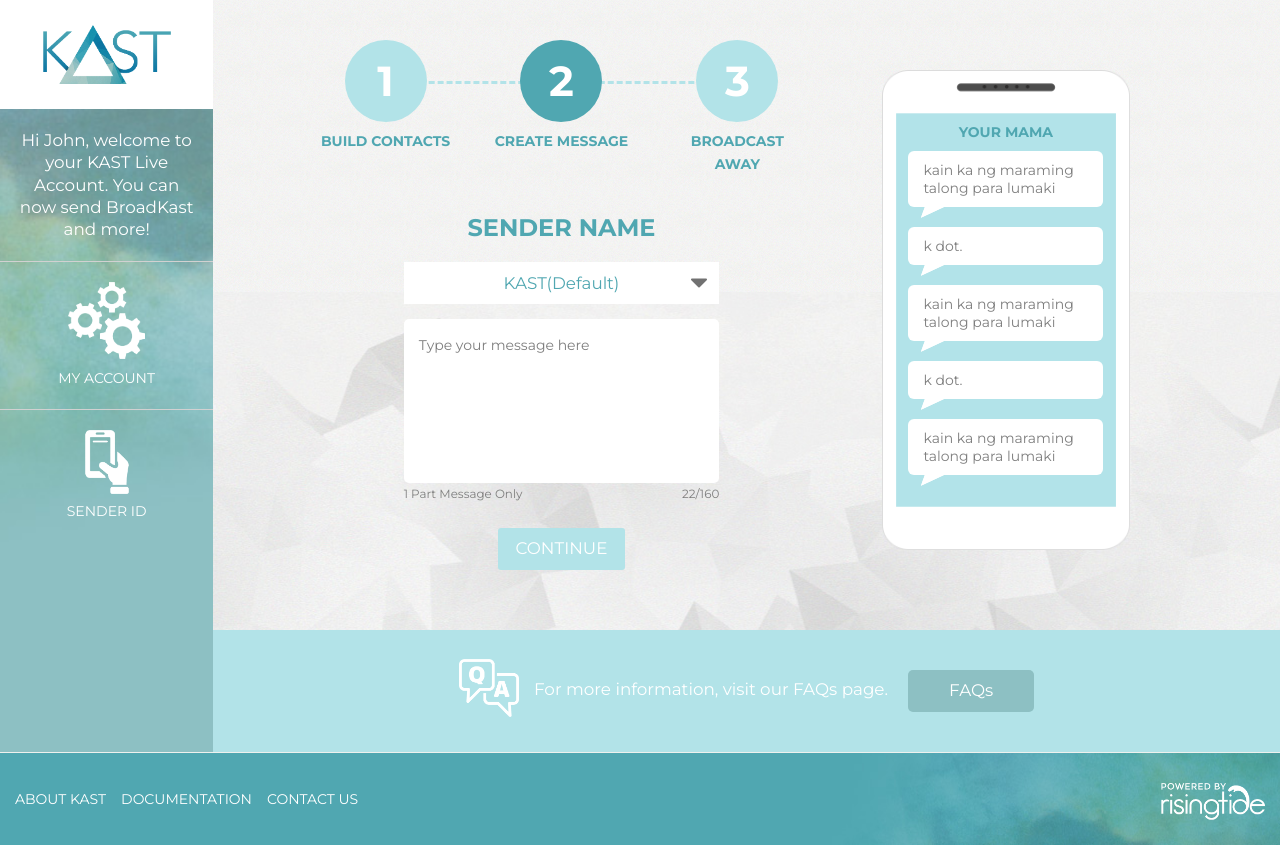
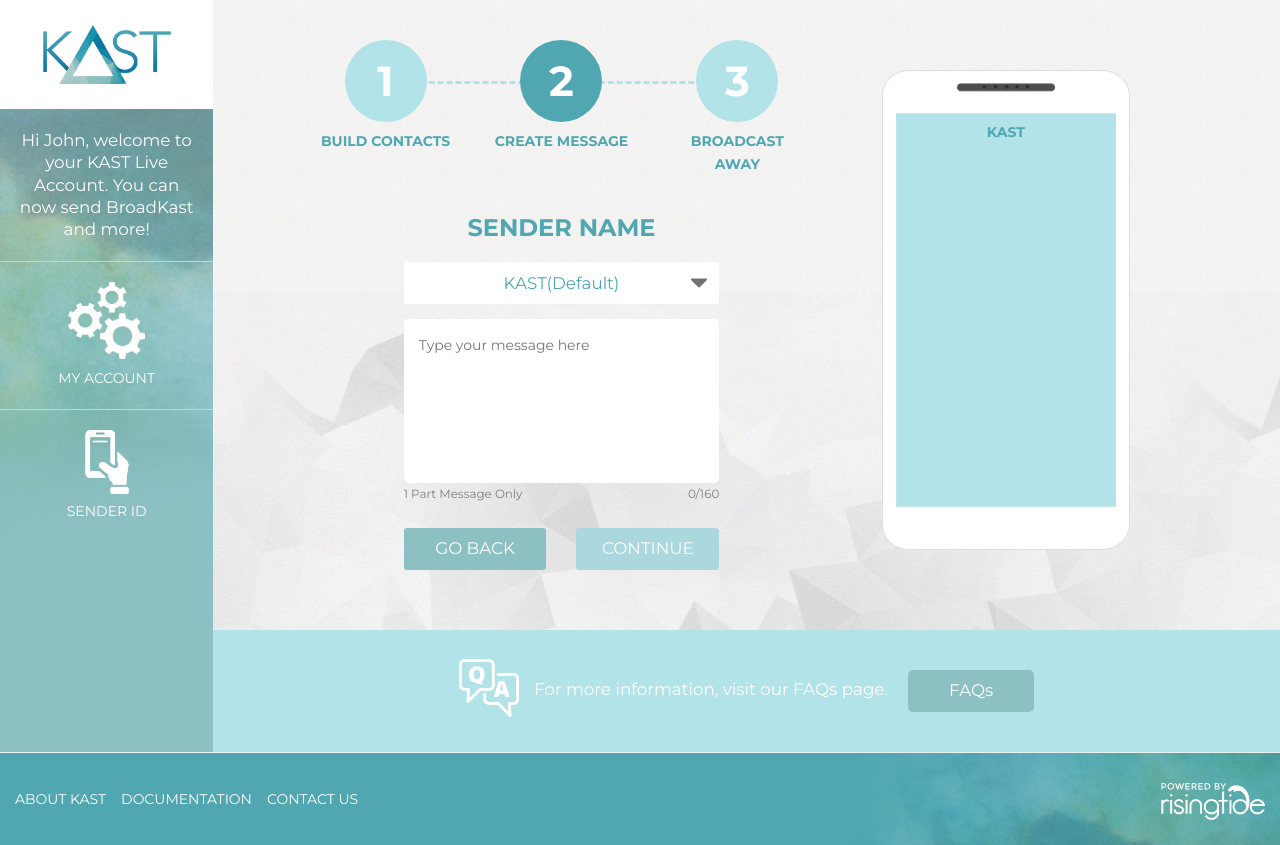
Before and after one commit to justinedehonor/kast, a CodeIgniter app: page /kast/index.php/profile/message in a window 1280 px wide. Shown: the part 52-897 px from the top of the page. Run offline with CodeIgniter, Linux system fonts and the light colour scheme; some libraries are stand-ins or nearby versions.

Commit message:
session on profile controller

```diff
--- a/application/controllers/Home.php
+++ b/application/controllers/Home.php
@@ -67,6 +67,8 @@
 	$this->db->insert('tbl_user', $dataSave);
 	if($this->db->affected_rows() > 0)
 	{
+
+    $this->session->set_userdata('user_input',$this->db->insert_id());
     redirect('/profile');
 		//$this->load->view('trial-build-contacts.php');
 		//$this->load->view('thankyou-page');
--- a/application/controllers/Profile.php
+++ b/application/controllers/Profile.php
@@ -26,12 +26,25 @@
   }
 
   public function index(){
-    $accountType = "Live";
-    if($accountType == "Trial") {
-      $this->load->view('trial-build-contacts.php');
-    } else {
-      $this->load->view('live-account-home.php');
+    if(!$this->session->userdata('user_input')){
+        redirect('/home');
+    }else{
+        $query = $this->db->get_where('tbl_user', array('userId' => $this->session->userdata('user_input')));
+        $results = $query->result()[0];
+        foreach ($results as $r => $value) {
+          $data[$r] = $value;
+        }
+      $accountType = $data['accountType'];
+      if($accountType == "Trial") {
+        $this->load->view('trial-build-contacts.php');
+      } else {
+        $this->load->view('live-account-home.php');
+      }
     }
+
+    // print_r($this->session->userdata('user_input'));
+    // die();
+
   }
 
   public function contacts(){
--- a/application/views/live-create-message.php
+++ b/application/views/live-create-message.php
@@ -22,16 +22,10 @@
                                         <div class="col-xs-10 col-xs-offset-1">
                                             <div class="phoneView">
                                                 <div class="messagesContainer">
-                                                    <h5 class="name">Your Mama</h5>
+                                                    <h5 class="name"><span id="sender-name">KAST</span></h5>
                                                     <!--Span options: .left & .right-->
-                                                    <span>kain ka ng maraming talong para lumaki</span>
-                                                    <span>k dot.</span>
-                                                    <span>kain ka ng maraming talong para lumaki</span>
-                                                    <span>k dot.</span>
-                                                    <span>kain ka ng maraming talong para lumaki</span>
-                                                    <span>k dot.</span>
-                                                    <span>kain ka ng maraming talong para lumaki</span>
-                                                    <span>k dot.</span>
+                                                    <span id="message-bubble" style="display:none;"></span>
+
                                                 </div>
                                             </div>
                                         </div>
@@ -42,20 +36,28 @@
                                         <div class="col-md-10 col-md-push-1 col-lg-8 col-lg-push-2 text-center">
                                             <h3>Sender Name</h3>
                                             <div class="dropdown">
-                                                <select name="" id="">
+                                                <select name="" id="sender-list">
                                                     <option value="">KAST(Default)</option>
                                                     <option value="">Forever21</option>
                                                     <option value="">Request Sender ID</option>
                                                 </select>
                                             </div>
-                                            <textarea class="col-xs-12" name="" id="" cols="30" rows="6">Type your message here</textarea>
+                                            <textarea class="col-xs-12" name="" id="messages" cols="30" rows="6" placeholder="Type your message here"></textarea>
                                             <small class="pull-left">1 Part Message Only</small>
-                                            <small class="pull-right">22/160</small>
+                                            <small class="pull-right" id=""><span id="message-counter">0</span>/160</small>
                                             <br clear="all" />
                                             <br clear="all" />
-                                            <span class="col-xs-6 col-xs-offset-3">
-                                                <button class="btn powderBlue" id="btn-continue" type="button">Continue</button>
-                                            </span>
+
+                                                <div class="row">
+                                                    <span class="col-xs-6">
+                                                        <button class="btn neptune" type="button" id="btn-back">Go Back</button>
+                                                    </span>
+                                                    <span class="col-xs-6">
+                                                        <button type="button" class="btn aqua" data-toggle="modal" id="btn-continue" data-target="#myModal">Continue</button>
+                                                    </span>
+                                                </div>
+
+
                                         </div>
                                     </div>
                                 </div>
@@ -73,11 +75,47 @@
         </div>
         <script type="text/javascript">
       $(document).ready(function(){
+
+        $('#messages').keyup(function(){
+        var count = $('#messages').val().length;
+        $('#message-counter').text(count);
+
+
+        //$('#message-bubble').text($('#messages').val());
+         if(count==0){
+           $('#message-bubble').hide();
+         }else{
+           $('#message-bubble').show();
+           $('#message-bubble').text($('#messages').val());
+         }
+
+
+        });
+
+        $("#sender-list").on('change',function() {
+            if($("#sender-list option:last").is(":selected")){
+              alert();
+            }else if($("#sender-list option:first").is(":selected")){
+                $('#sender-name').text("KAST");
+            }else{
+              $('#sender-name').text($(this).find("option:selected").text());
+            }
+
+          });
+
         $('#btn-continue').click(function(){
 
-            window.location ="<?php echo base_url();?>profile/sched";
+            window.location ="<?php echo base_url();?>Profile/sched";
           //  alert();
         });
+
+        $('#btn-back').click(function(){
+
+            window.location ="<?php echo base_url();?>Profile/contacts";
+          //  alert();
+        });
+
+
       });
         </script>
 
```
